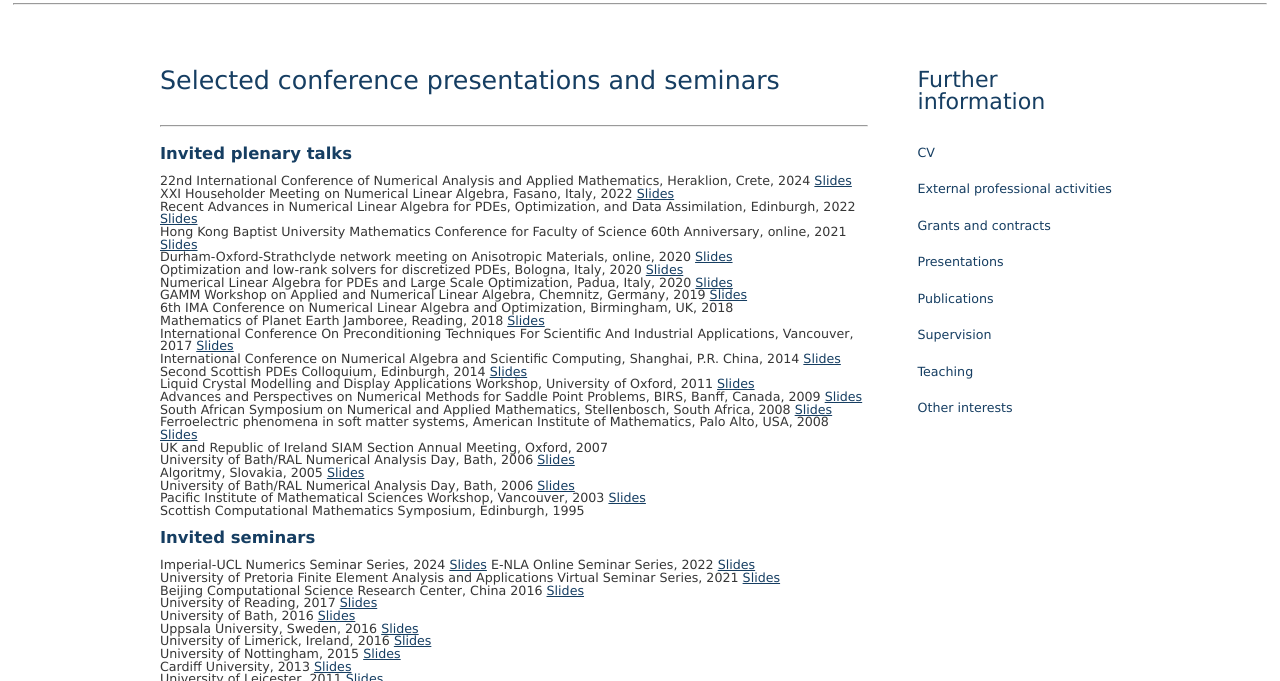
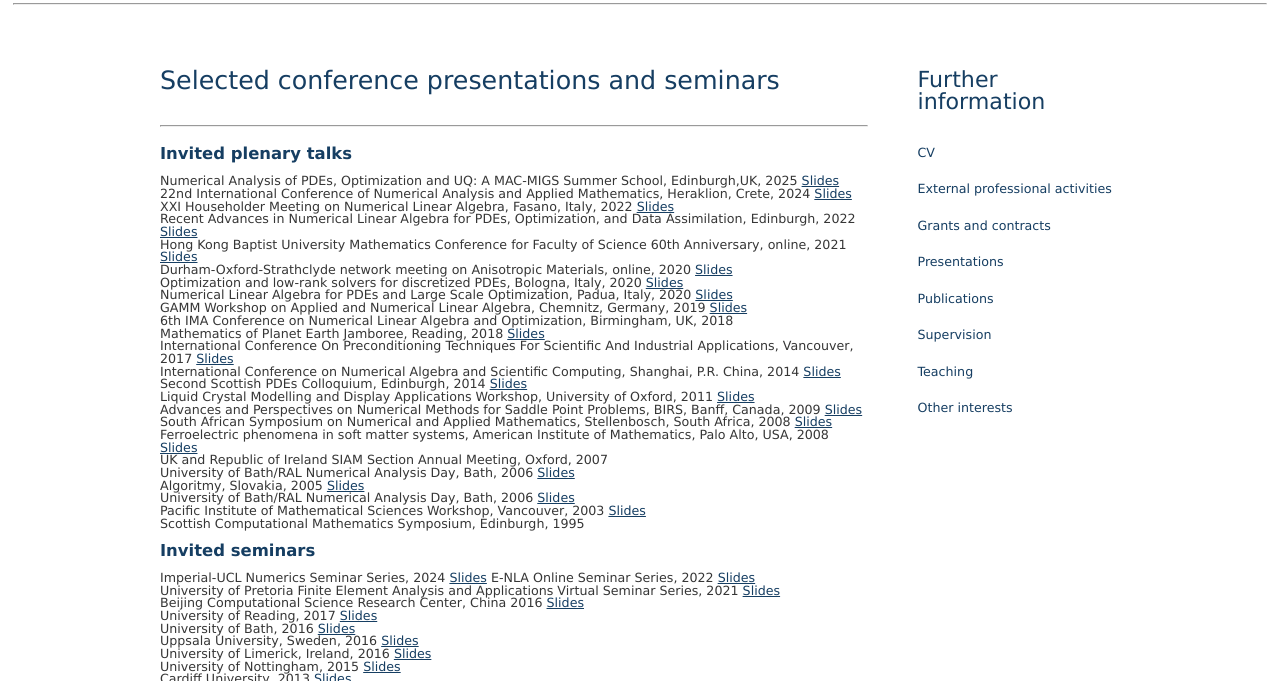
Before and after one commit to AlisonRamage/AlisonRamage.github.io, a plain HTML site: page talks.html in a window 1280 px wide. Shown: the part 116-797 px from the top of the page. Drawn offline with nearby package versions, Linux system fonts and the light colour scheme.

Commit message:
Update talks.html

```diff
--- a/talks.html
+++ b/talks.html
@@ -52,6 +52,8 @@
 					<h2>Selected conference presentations and seminars</h2>
 <hr><BR>
 					<h3>Invited plenary talks</h3> <br>
+Numerical Analysis of PDEs, Optimization and UQ: A MAC-MIGS Summer School, Edinburgh,UK, 2025
+<A HREF="talks/edi_cglect.pdf">Slides</A>
 22nd International Conference of Numerical Analysis and Applied Mathematics, Heraklion, Crete,
 2024
 <A HREF="talks/ICNAAM_2024.pdf">Slides</A>
```
